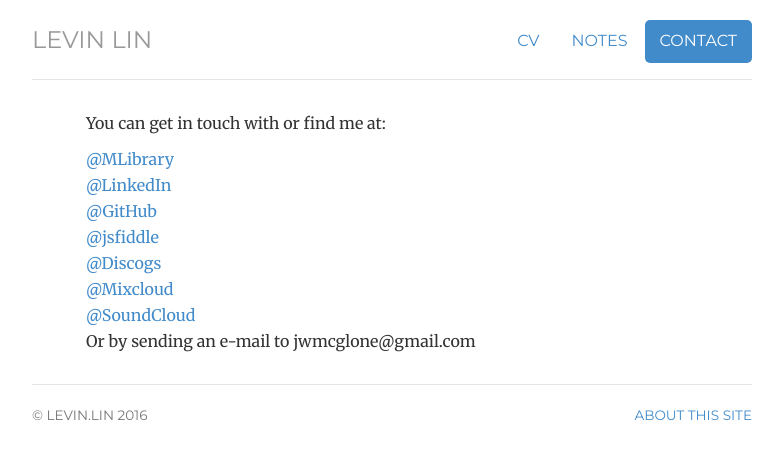
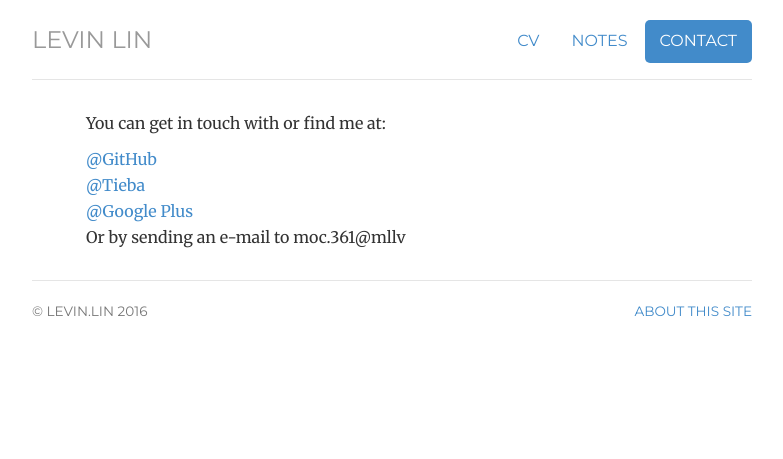
Before and after one commit to LevinLin/LevinLin.github.io, a Jekyll site: the page built from contact/index.html, in a window 1280 px wide. Shown: the top 459 px of the page, without its empty margins (248-1031 px from the left). Built offline with Jekyll 4.4.1, drawn with Linux system fonts in a browser that asks for light colours.

Commit message:
update contact

```diff
--- a/contact/index.html
+++ b/contact/index.html
@@ -5,22 +5,17 @@ cv: passive
 projects: passive
 notes: passive
 contact: active
-description: Contact information for Jonathan McGlone, a Librarian, Front-End Developer, Digital Publisher, Project Manager, Music Enthusiast, and Web Noodler living and working in Michigan.
+description: Contact information for Levin Lin (Lin Liming), a Web Back-End Developer, living and working in Xiamen.
 ---
 <div class="contact">
 
 	<p>You can get in touch with or find me at:</p>
 
 	<ul class="list-unstyled">
-	<li><a href="http://www.lib.umich.edu/users/jmcglone">@MLibrary</a></li>
-	<li><a href="http://www.linkedin.com/in/jwmcglone/">@LinkedIn</a></li>
-	<li><a href="http://github.com/jmcglone">@GitHub</a></li>
-	<li><a href="http://jsfiddle.net/user/jmcglone/fiddles/">@jsfiddle</a></li>
-	<li><a href="http://www.discogs.com/user/jwmcglone">@Discogs</a></li>
-	<li><a href="http://www.mixcloud.com/jwmcglone/">@Mixcloud</a></li>
-	<li><a href="http://soundcloud.com/jwmcglone">@SoundCloud</a></li>
-	<!-- <li><a href="http://dribbble.com/jmcglone">@Dribbble</a></li> -->
-	<li>Or by sending an e-mail to <span class="obfuscate">moc.liamg@enolgcmwj</span></li>
+	<li><a href="http://github.com/LevinLin">@GitHub</a></li>
+	<li><a href="http://tieba.baidu.com/f?ie=utf-8&kw=%E6%9C%A8%E6%9C%A8%E7%AB%8B%E6%97%A5%E6%9C%88">@Tieba</a></li>
+	<li><a href="https://plus.google.com/u/0/105613572488761021110">@Google Plus</a></li>
+	<li>Or by sending an e-mail to <span class="obfuscate">vllm@163.com</span></li>
 	</ul>
 
 </div>
```
